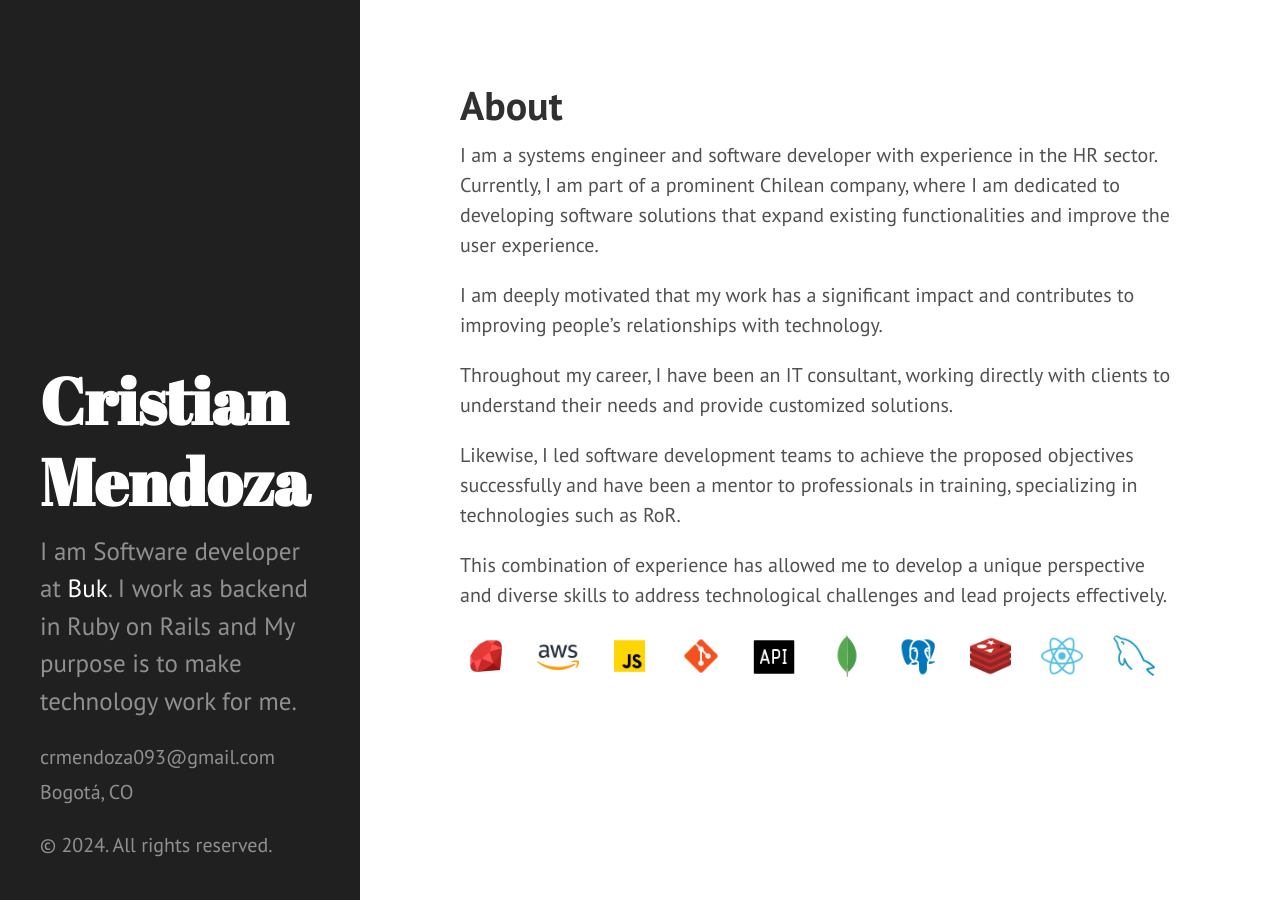
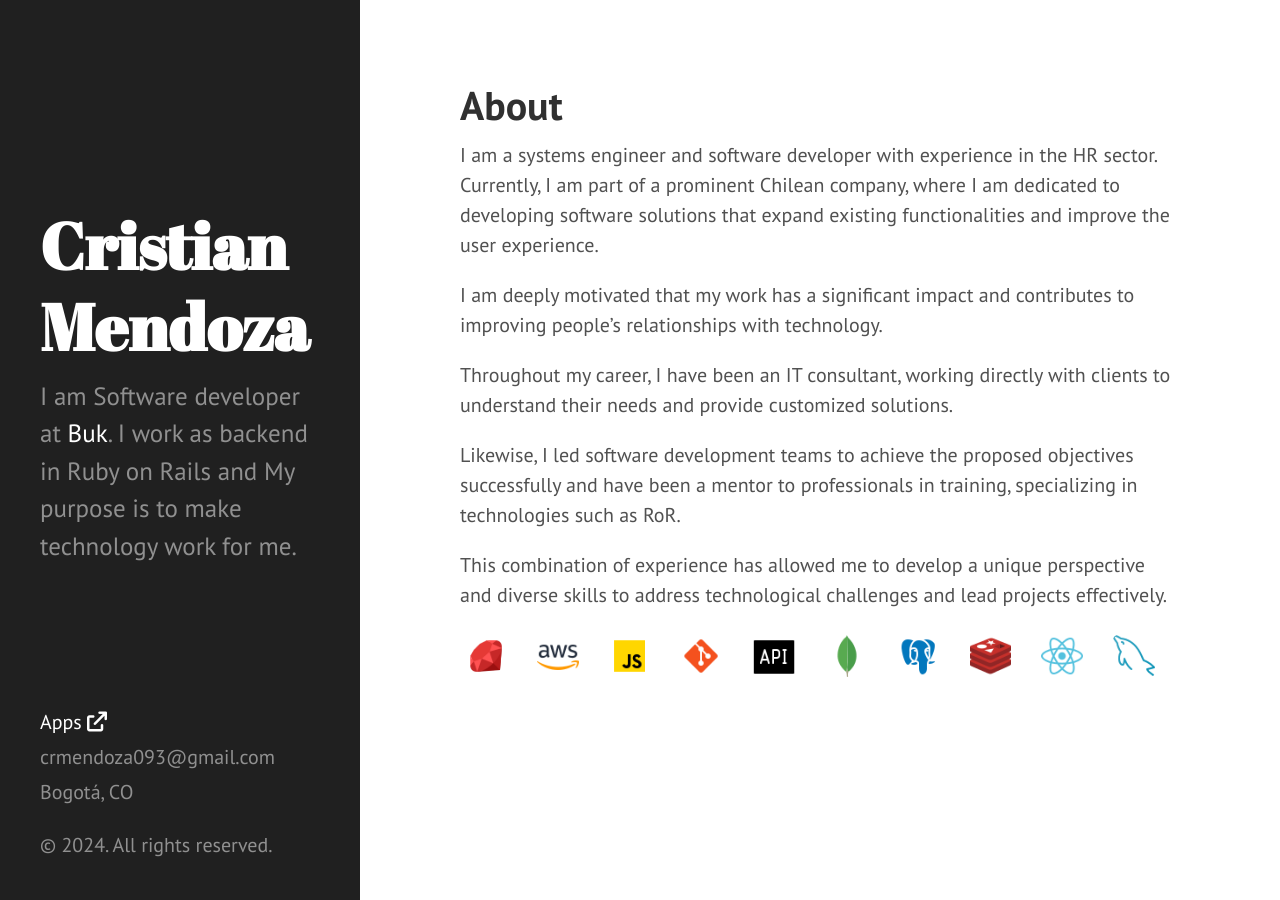
Before and after one commit to crmendoza093/cristian_mendoza, a Jekyll site: the page built from index.md, in a window 1280 px wide. Built offline with Jekyll 4.4.1, drawn with Linux system fonts in a browser that asks for light colours.

Commit message:
agregar link a apps y ajustar home

```diff
--- a/_config.yml
+++ b/_config.yml
@@ -15,3 +15,6 @@ paginate:         5
 # Custom vars
 email:          'crmendoza093@gmail.com'
 city:           'Bogotá, CO'
+
+apps:
+  amortizacion: 'https://amortizacion.vercel.app/'
--- a/_includes/head.html
+++ b/_includes/head.html
@@ -19,10 +19,11 @@
   <link rel="stylesheet" href="{{ site.baseurl }}public/css/syntax.css">
   <link rel="stylesheet" href="{{ site.baseurl }}public/css/hyde.css">
   <link rel="stylesheet" href="http://fonts.googleapis.com/css?family=PT+Sans:400,400italic,700|Abril+Fatface">
+  <link rel="stylesheet" href="https://cdnjs.cloudflare.com/ajax/libs/font-awesome/6.0.0-beta3/css/all.min.css">
 
   <!-- Icons -->
   <link rel="apple-touch-icon-precomposed" sizes="144x144" href="{{ site.baseurl }}public/apple-touch-icon-144-precomposed.png">
-                                 <link rel="shortcut icon" href="{{ site.baseurl }}public/favicon.ico">
+  <link rel="shortcut icon" href="{{ site.baseurl }}public/favicon.ico">
 
   <!-- RSS -->
   <link rel="alternate" type="application/rss+xml" title="RSS" href="/atom.xml">
--- a/_includes/sidebar.html
+++ b/_includes/sidebar.html
@@ -10,6 +10,7 @@
     </div>
 
     <nav class="sidebar-nav">
+      <a class="sidebar-nav-item" target="_blank" href="{{ site.apps.amortizacion }}">Apps <i class="fas fa-arrow-up-right-from-square"></i></a>
       <span class="sidebar-nav-item">{{ site.email }}</span>
       <span class="sidebar-nav-item">{{ site.city }}</span>
     </nav>
--- a/public/css/hyde.css
+++ b/public/css/hyde.css
@@ -86,6 +86,7 @@ html {
 /* Sidebar nav */
 .sidebar-nav {
   margin-bottom: 1rem;
+  margin-top: 7rem;
 }
 .sidebar-nav-item {
   display: block;
```
Also changed, not shown: 5 other files.
